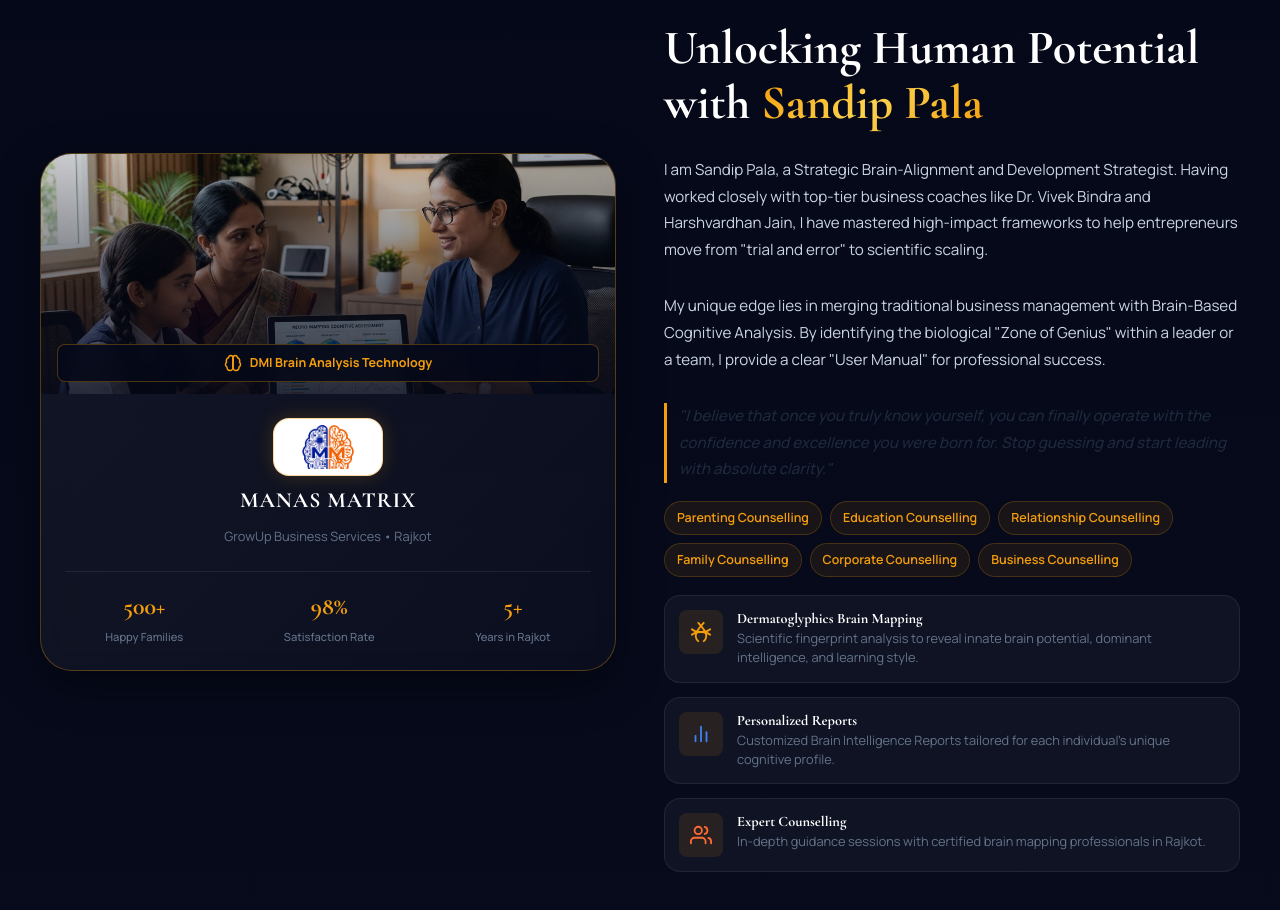
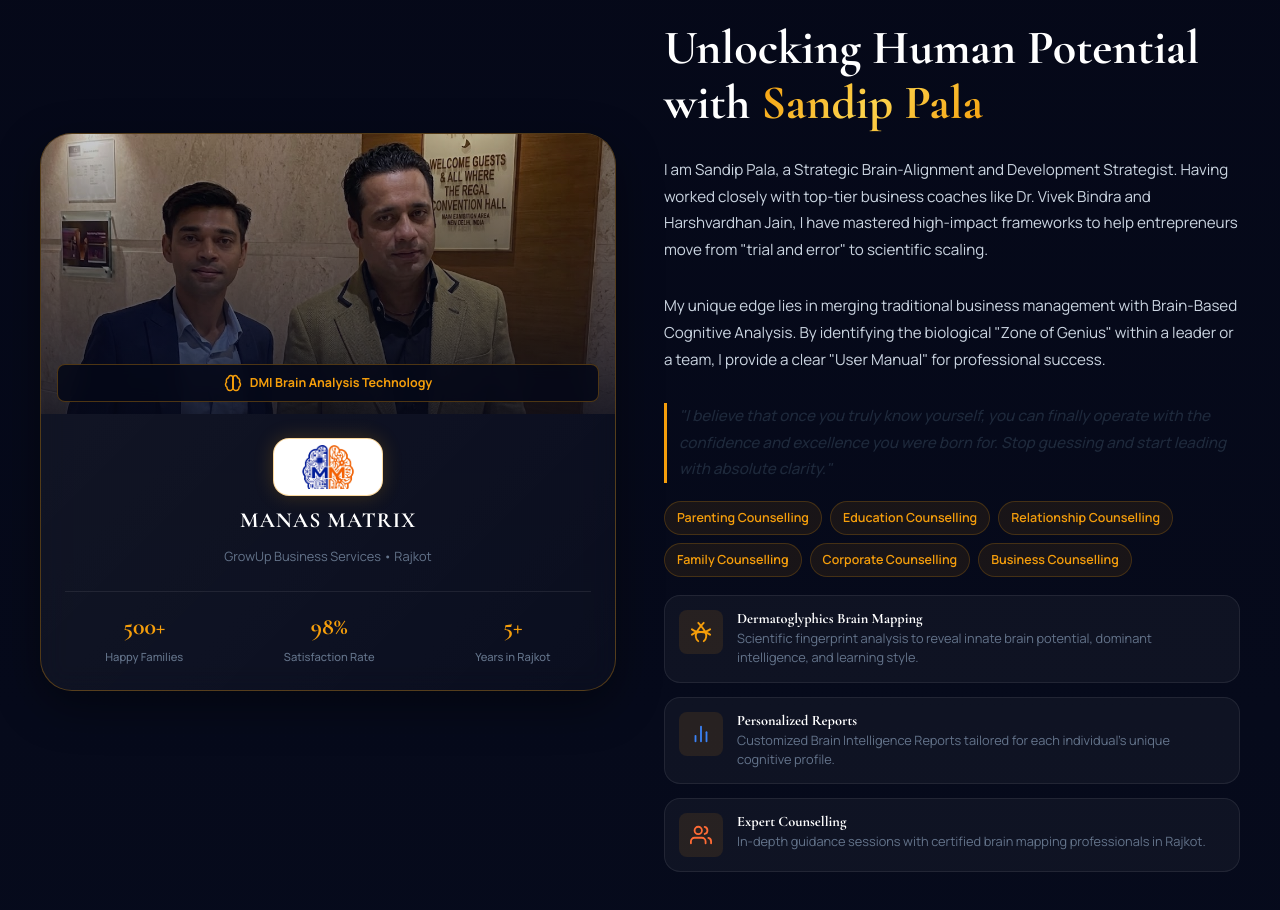
Before and after one commit to fuertenitesh-sys/ManasMatrix_Latest, a React (Vite) app: page / in a window 1280 px wide. Shown: the part 980-1890 px from the top of the page. Built offline with nearby package versions, Linux system fonts and the light colour scheme.

Commit message:
Update DMI Brain Analysis Technology image with Sandip Pala photograph

```diff
--- a/src/components/About/About.css
+++ b/src/components/About/About.css
@@ -22,7 +22,7 @@
 
 .about__visual-img-wrapper {
   position: relative;
-  height: 240px;
+  height: 280px;
   overflow: hidden;
 }
 
@@ -30,6 +30,7 @@
   width: 100%;
   height: 100%;
   object-fit: cover;
+  object-position: center 15%;
   display: block;
 }
 
--- a/src/components/About/About.jsx
+++ b/src/components/About/About.jsx
@@ -12,7 +12,7 @@ const About = () => {
           <div className="about__visual animate-reveal fade-right">
             <div className="about__visual-card glass-card">
               <div className="about__visual-img-wrapper">
-                <img src="/about_counseling.jpg" alt="Dedicated Brain Intelligence Counseling Session" className="about__visual-showcase-img" />
+                <img src="/sandip_pala_dmi.jpg" alt="Sandip Pala - DMI Brain Analysis Technology" className="about__visual-showcase-img" />
                 <div className="about__visual-overlay"></div>
                 <div className="about__visual-badge">
                   <BrainIcon size={18} color="#F59E0B" />
```
Also changed, not shown: public/sandip_pala_dmi.jpg (added).
